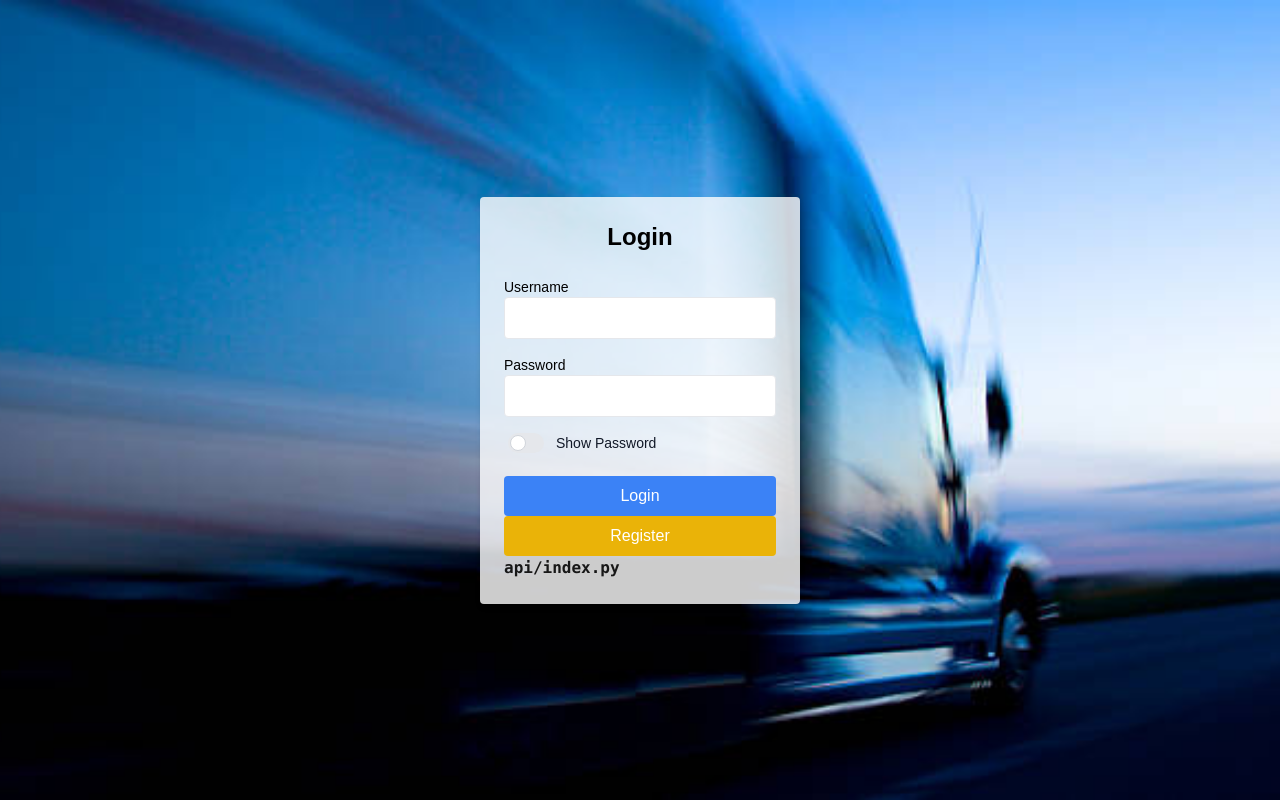
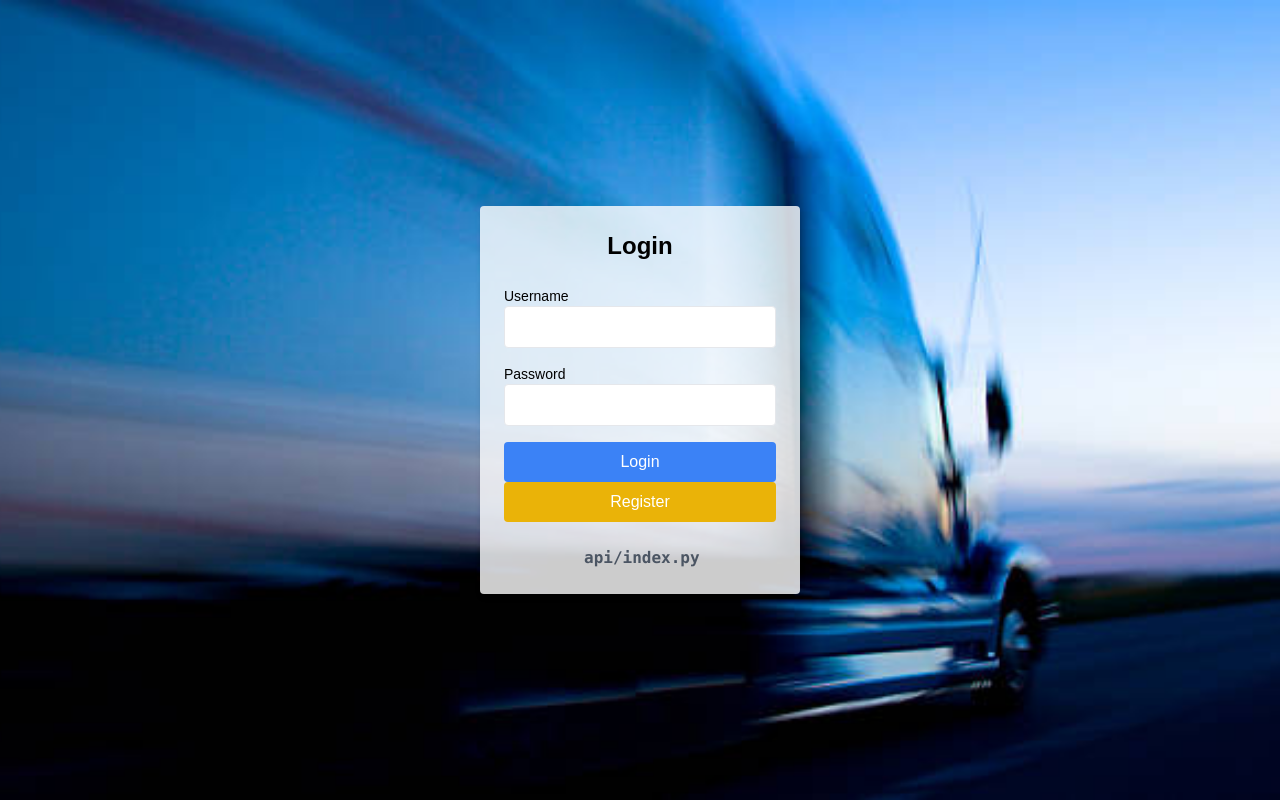
Before and after one commit to Runeozzyman/CPS714, a Next.js app: page / in a window 1280 px wide. Built offline with nearby package versions, Linux system fonts and the light colour scheme.

Commit message:
Breaking the code down

```diff
--- a/app/Home/page.tsx
+++ b/app/Home/page.tsx
@@ -1,5 +1,4 @@
-import { setDefaultAutoSelectFamily } from "net";
-import React, { useState, useEffect, Fragment } from "react";
+import React, { Fragment } from "react";
 import { Message } from "../interfaces/message";
 import { Users } from "../interfaces/users";
 import Username from "../components/UserName";
@@ -38,7 +37,7 @@ const Home = async () => {
               <li style={{ paddingLeft: "15px" }}>
                 Email = {user.email}
                 <br />
-                Address = {user.address.street}, {user.address.suite},{" "}
+                Address = {user.address.street}, {user.address.suite},
                 {user.address.city}
                 <br />
                 Zipcode = {user.address.zipcode}
--- a/app/components/LoginField.tsx
+++ b/app/components/LoginField.tsx
@@ -1,38 +1,22 @@
 "use client";
 import { Fragment, useState } from "react";
 import { useRouter } from "next/navigation";
-import Link from "next/link";
+import { handleLogin } from "../services/handleLogin"; // Adjust the path as necessary
 
 export default function Login() {
   const [username, setUsername] = useState("");
   const [password, setPassword] = useState("");
-  const [visible, setVisible] = useState(false);
   const [errorMessage, setErrorMessage] = useState("");
   const router = useRouter();
 
-  const handleLogin = async (e: React.FormEvent) => {
-    e.preventDefault();
-    const response = await fetch("http://127.0.0.1:8080/api/login", {
-      method: "POST",
-      headers: {
-        "Content-Type": "application/json",
-      },
-      body: JSON.stringify({ username, password }),
-    });
-
-    if (response.ok) {
-      const data = await response.json();
-      console.log("Login successful:", data);
-      router.push("/Home");
-    } else {
-      const errorData = await response.json();
-      setErrorMessage(errorData.message || "Login failed");
-    }
-  };
-
   return (
     <Fragment>
-      <form onSubmit={handleLogin} className="space-y-4">
+      <form
+        onSubmit={(e) =>
+          handleLogin(e, username, password, setErrorMessage, router)
+        }
+        className="space-y-4"
+      >
         <div>
           <label
             htmlFor="username"
@@ -57,7 +41,7 @@ export default function Login() {
             Password
           </label>
           <input
-            type={visible ? "text" : "password"}
+            type="password"
             id="password"
             value={password}
             onChange={(e) => setPassword(e.target.value)}
@@ -65,24 +49,10 @@ export default function Login() {
             required
           />
         </div>
-        {errorMessage && (
-          <div className="text-red-500 text-sm">Error: {errorMessage}</div>
-        )}
-        <label className="px-1 inline-flex items-center mb-5 cursor-pointer">
-          <input
-            type="checkbox"
-            value=""
-            className="sr-only peer"
-            onChange={(e) => setVisible(!visible)}
-          />
-          <div className="relative w-9 h-5 bg-gray-200 peer-focus:outline-none peer-focus:ring-4 peer-focus:ring-blue-300 dark:peer-focus:ring-blue-800 rounded-full peer dark:bg-gray-700 peer-checked:after:translate-x-full rtl:peer-checked:after:-translate-x-full peer-checked:after:border-white after:content-[''] after:absolute after:top-[2px] after:start-[2px] after:bg-white after:border-gray-300 after:border after:rounded-full after:h-4 after:w-4 after:transition-all dark:border-gray-600 peer-checked:bg-blue-600"></div>
-          <span className="ms-3 text-sm font-medium text-gray-900 dark:text-gray-900">
-            Show Password
-          </span>
-        </label>
+        {errorMessage && <p className="text-red-500">{errorMessage}</p>}
         <button
           type="submit"
-          className="w-full py-2 text-white bg-blue-500 rounded hover:bg-blue-800 focus:outline-none focus:ring focus:ring-blue-900"
+          className="w-full px-4 py-2 text-white bg-blue-500 rounded hover:bg-blue-600"
         >
           Login
         </button>
--- a/app/components/UserName.tsx
+++ b/app/components/UserName.tsx
@@ -2,7 +2,7 @@
 import { Fragment, useEffect, useState } from "react";
 import { UsernameMessage } from "../interfaces/UsernameMessage";
 
-const Username = () => {
+export default function Username() {
   const [message, setMessage] = useState<UsernameMessage | null>(null);
 
   useEffect(() => {
@@ -30,6 +30,4 @@ const Username = () => {
       )}
     </Fragment>
   );
-};
-
-export default Username;
+}
--- a/app/page.tsx
+++ b/app/page.tsx
@@ -1,15 +1,8 @@
-import { Fragment, useState } from "react";
-import { useRouter } from "next/navigation";
-import { Router } from "next/router";
+import { Fragment } from "react";
 import Link from "next/link";
 import LoginField from "./components/LoginField";
 
 export default function Login() {
-  /*const handleRegister = (e: React.FormEvent) => {
-    e.preventDefault();
-    router.push("/register");
-  };*/
-
   return (
     <Fragment>
       <div
@@ -26,7 +19,10 @@ export default function Login() {
           </button>
           <br />
           <Link href="/api/python">
-            <code className="font-mono font-bold">api/index.py</code>
+            <br />
+            <code className="py-20 px-20 text-gray-600 font-mono font-bold">
+              api/index.py
+            </code>
           </Link>
         </div>
       </div>
--- /dev/null
+++ b/app/services/handleLogin.ts
@@ -0,0 +1,31 @@
+import { useRouter } from "next/navigation";
+
+export const handleLogin = async (
+  e: React.FormEvent,
+  username: string,
+  password: string,
+  setErrorMessage: (message: string) => void,
+  router: ReturnType<typeof useRouter>
+) => {
+  e.preventDefault();
+  try {
+    const response = await fetch("http://127.0.0.1:8080/api/login", {
+      method: "POST",
+      headers: {
+        "Content-Type": "application/json",
+      },
+      body: JSON.stringify({ username, password }),
+    });
+
+    if (response.ok) {
+      const data = await response.json();
+      console.log("Login successful:", data);
+      router.push("/Home");
+    } else {
+      const errorData = await response.json();
+      setErrorMessage(errorData.message || "Login failed");
+    }
+  } catch (error) {
+    setErrorMessage("An error occurred. Please try again.");
+  }
+};
--- a/next.config.ts
+++ b/next.config.ts
@@ -12,5 +12,4 @@ const nextConfig = {
     ]
   },
 }
-
 module.exports = nextConfig
```
